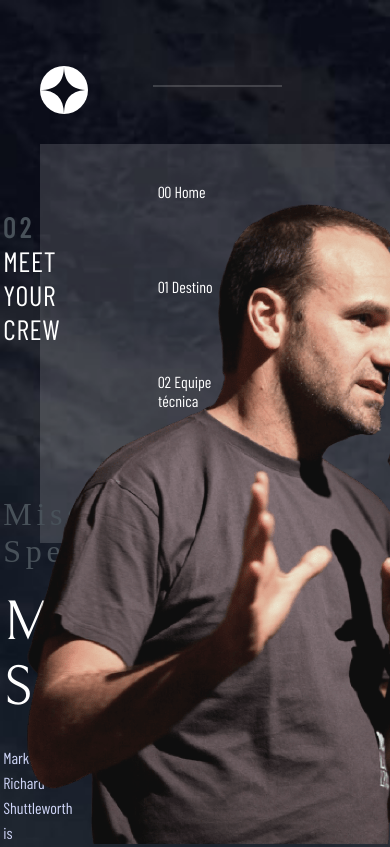
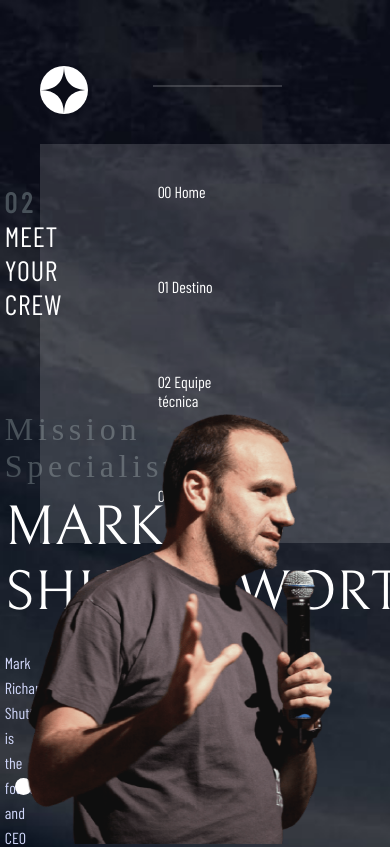
Before and after one commit to felpsilva/Turismo-Espacial, a plain HTML site: page starter-code/crew-specialist.html in a window 390 px wide. Shown: the top 847 px of the page. Drawn offline with Linux system fonts and the light colour scheme.

Commit message:
início responsividade 29/08/2022

```diff
--- a/starter-code/crew-specialist.html
+++ b/starter-code/crew-specialist.html
@@ -12,27 +12,28 @@
         body {
       background-image: url('./assets/crew/background-crew-desktop.jpg');
       }
+      .crew{
+        margin-left: 0%;
+      }
+      .crew img{
+        width: 305px;
+        height: 430px;
+}
       section h4{
         font-family: bellrfair;
         color:#485159;
-        margin-bottom: 20px;
+        margin-bottom: 10px;
       }
       section h3{
         margin-bottom: 25px;
       }
-      header{
-        margin-bottom: 60px;
-      }
       section{
-        margin-left:8%;
-        padding-right:10%;
+        margin-left:12%;
+        padding-right:0%;
       }
       .apr{
         margin-top: 10px;
-        margin-bottom: 150px;
-      }
-      .equipe{
-        margin-top: 150px;
+        margin-bottom: 90px;
       }
       .radio{
         width: 17px;
@@ -62,14 +63,7 @@
       opacity: 1;
       }
       .tecnico{
-        width: 50%;
-      }
-      .crew{
-        position:relative;
-      }
-      .crew img{
-        position: fixed;
-        bottom: 0;
+        width: 55%;
       }
     </style>
 </head>
--- a/starter-code/style.css
+++ b/starter-code/style.css
@@ -25,11 +25,12 @@ section{
 }
 
 header{
+    position: relative;
     margin-top:40px;
     width: 100%;
     height:100px;
     padding-left: 40px;
-    margin-bottom: 85px
+    margin-bottom: 35px;
 }
 .menu{
     background-color:rgba(255, 255, 255, 0.144);
@@ -63,6 +64,7 @@ header{
     margin-bottom:26px;
 }
 .linha{
+    position:absolute;
     display: inline-block;
     width: 33%;
     height: 2px;
@@ -178,8 +180,25 @@ p{
     width: 100px;
     margin-right: 8%;
   }
-button:hover{
+.buttons button:hover{
     border:1px solid #fff;
     transition:all 300ms ease-in-out;
     cursor:pointer;
 }
+.crew{
+    position:relative;
+  }
+.crew img{
+    position: fixed;
+    bottom: 0;
+  }
+.equipe{
+    position: fixed;
+    bottom: 35px;
+  }
+@media(max-width:1370px){
+
+}
+.tecnico p{
+    width:55%;
+}
```
Also changed, not shown: starter-code/crew-commander.html (+9 -18 lines), starter-code/crew-engineer.html (+10 -10 lines), starter-code/crew-pilot.html (+9 -19 lines), starter-code/index.html (+0 -3 lines), BarlowCondensed-Regular.ttf (deleted), Bellefair-Regular.otf (deleted), 1 other file.
